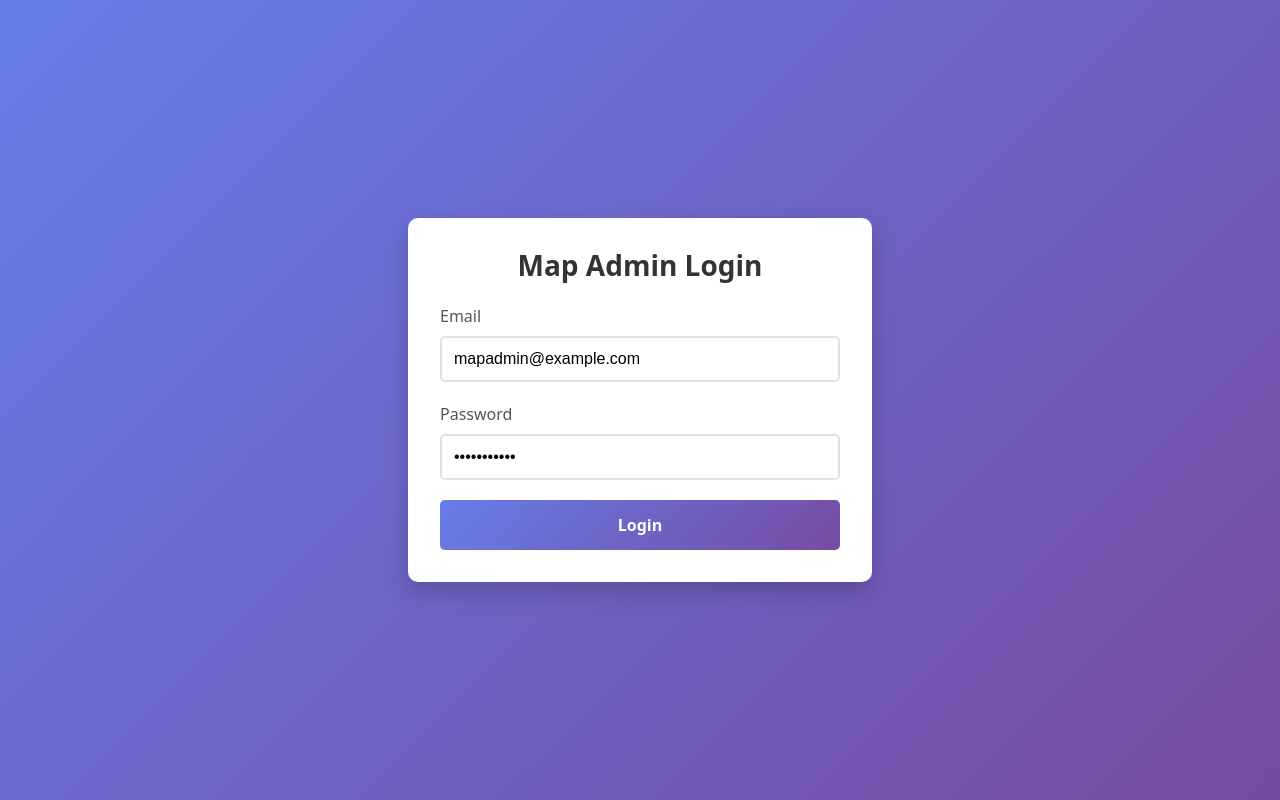
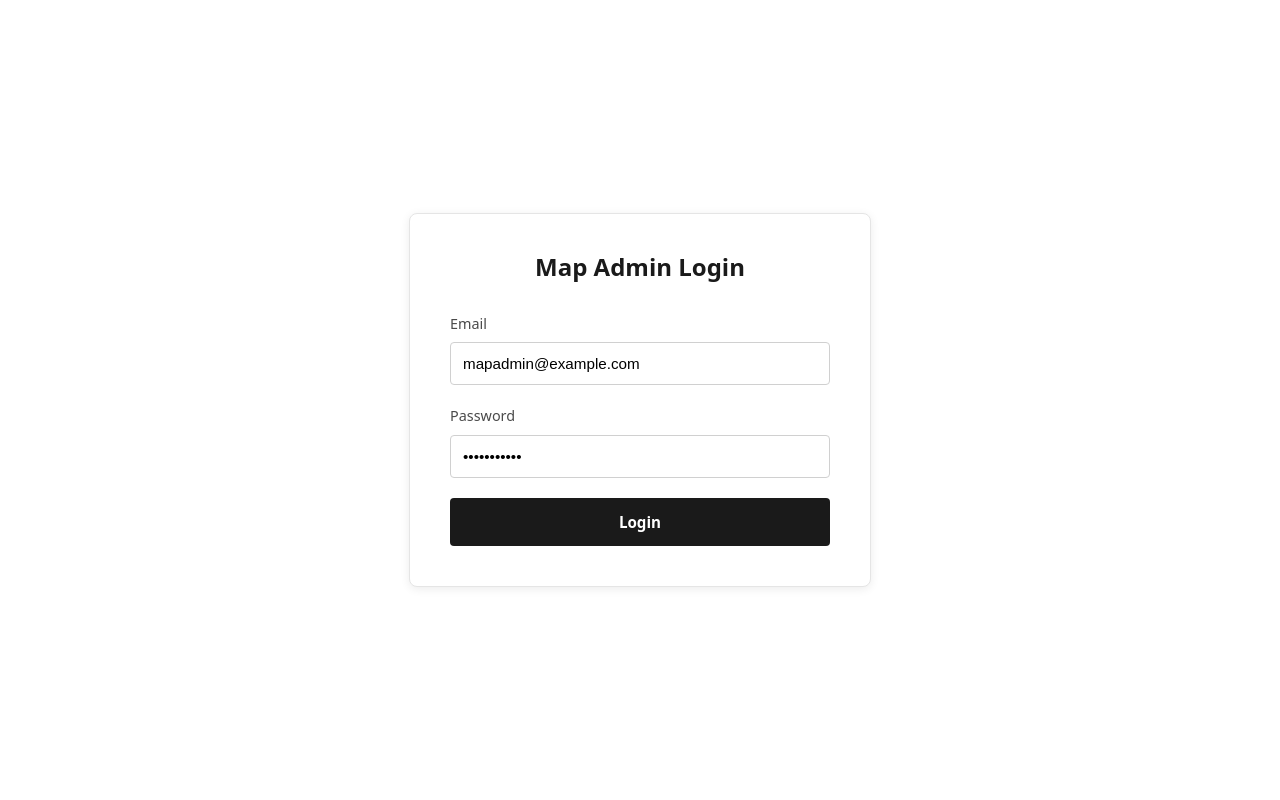
Before and after one commit to YarC7/map, a React (Vite) app: page / in a window 1280 px wide. Built offline with nearby package versions, Linux system fonts and the light colour scheme; no server answers.

Commit message:
feat: enhance login component styling and improve accessibility checks in map view

```diff
--- a/src/App.tsx
+++ b/src/App.tsx
@@ -5,19 +5,16 @@ import { ApiService } from "./services/api";
 import type { User } from "./types/auth";
 
 export default function App() {
-  const [user, setUser] = useState<User | null>(null);
   const [isAuthenticated, setIsAuthenticated] = useState(() => {
     return !!ApiService.getAccessToken();
   });
 
-  const handleLoginSuccess = (loggedInUser: User) => {
-    setUser(loggedInUser);
+  const handleLoginSuccess = (_loggedInUser: User) => {
     setIsAuthenticated(true);
   };
 
   const handleLogout = () => {
     ApiService.clearTokens();
-    setUser(null);
     setIsAuthenticated(false);
   };
 
--- a/src/components/Login.css
+++ b/src/components/Login.css
@@ -5,7 +5,7 @@
   width: 100vw;
   height: 100vh;
   min-height: 100vh;
-  background: linear-gradient(135deg, #667eea 0%, #764ba2 100%);
+  background: #ffffff;
   position: fixed;
   top: 0;
   left: 0;
@@ -14,18 +14,20 @@
 
 .login-box {
   background: white;
-  padding: 2rem;
-  border-radius: 10px;
-  box-shadow: 0 10px 25px rgba(0, 0, 0, 0.2);
+  padding: 2.5rem;
+  border-radius: 8px;
+  box-shadow: 0 2px 10px rgba(0, 0, 0, 0.08);
+  border: 1px solid #e5e5e5;
   width: 100%;
-  max-width: 400px;
+  max-width: 380px;
 }
 
 .login-box h1 {
-  margin: 0 0 1.5rem 0;
+  margin: 0 0 2rem 0;
   text-align: center;
-  color: #333;
-  font-size: 1.75rem;
+  color: #1a1a1a;
+  font-size: 1.5rem;
+  font-weight: 600;
 }
 
 .form-group {
@@ -35,60 +37,67 @@
 .form-group label {
   display: block;
   margin-bottom: 0.5rem;
-  color: #555;
+  color: #4a4a4a;
   font-weight: 500;
+  font-size: 0.9rem;
 }
 
 .form-group input {
   width: 100%;
   padding: 0.75rem;
-  border: 2px solid #e0e0e0;
-  border-radius: 5px;
-  font-size: 1rem;
-  transition: border-color 0.3s;
+  border: 1px solid #d0d0d0;
+  border-radius: 4px;
+  font-size: 0.95rem;
+  transition:
+    border-color 0.2s,
+    box-shadow 0.2s;
   box-sizing: border-box;
 }
 
 .form-group input:focus {
   outline: none;
-  border-color: #667eea;
+  border-color: #4a4a4a;
+  box-shadow: 0 0 0 3px rgba(74, 74, 74, 0.1);
 }
 
 .form-group input:disabled {
-  background-color: #f5f5f5;
+  background-color: #f8f8f8;
   cursor: not-allowed;
 }
 
 .error-message {
-  background-color: #fee;
-  color: #c33;
+  background-color: #fff2f2;
+  color: #d63031;
   padding: 0.75rem;
-  border-radius: 5px;
+  border-radius: 4px;
+  border: 1px solid #ffc9c9;
   margin-bottom: 1rem;
   text-align: center;
+  font-size: 0.9rem;
 }
 
 .login-button {
   width: 100%;
   padding: 0.875rem;
-  background: linear-gradient(135deg, #667eea 0%, #764ba2 100%);
+  background: #1a1a1a;
   color: white;
   border: none;
-  border-radius: 5px;
-  font-size: 1rem;
+  border-radius: 4px;
+  font-size: 0.95rem;
   font-weight: 600;
   cursor: pointer;
-  transition:
-    transform 0.2s,
-    box-shadow 0.2s;
+  transition: background 0.2s;
 }
 
 .login-button:hover:not(:disabled) {
-  transform: translateY(-2px);
-  box-shadow: 0 5px 15px rgba(102, 126, 234, 0.4);
+  background: #2a2a2a;
+}
+
+.login-button:active:not(:disabled) {
+  background: #0a0a0a;
 }
 
 .login-button:disabled {
-  opacity: 0.6;
+  opacity: 0.5;
   cursor: not-allowed;
 }
--- a/src/components/Login.tsx
+++ b/src/components/Login.tsx
@@ -1,4 +1,5 @@
-import { useState, FormEvent } from "react";
+import { useState } from "react";
+import type { FormEvent } from "react";
 import { ApiService } from "../services/api";
 import type { User } from "../types/auth";
 import "./Login.css";
--- a/src/components/MapView.tsx
+++ b/src/components/MapView.tsx
@@ -92,6 +92,8 @@ export default function MapView({ onLogout }: MapViewProps) {
   // Update visible data based on map bounds
   const updateVisibleData = (map: mapboxgl.Map) => {
     const bounds = map.getBounds();
+    if (!bounds) return;
+
     const visibleLocations = filterLocationsByBounds(
       allLocationsRef.current,
       bounds,
@@ -241,6 +243,8 @@ export default function MapView({ onLogout }: MapViewProps) {
 
         // Filter by initial viewport
         const bounds = map.getBounds();
+        if (!bounds) return;
+
         const visibleLocations = filterLocationsByBounds(locations, bounds);
         const geoJSONData = deviceLocationsToGeoJSON(visibleLocations);
 
```
